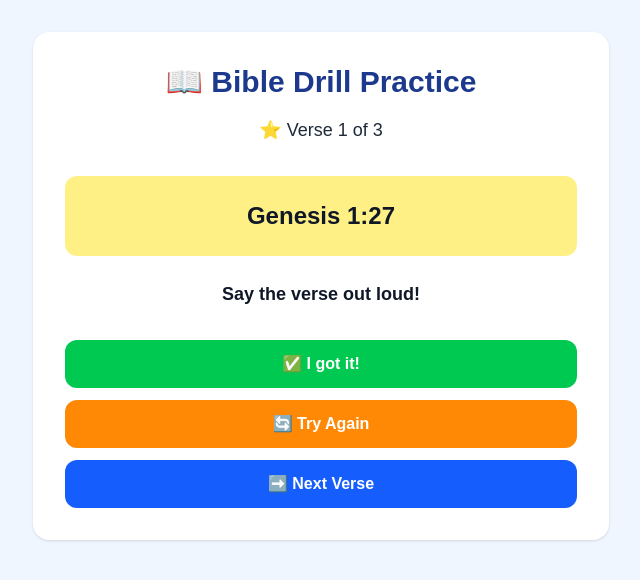
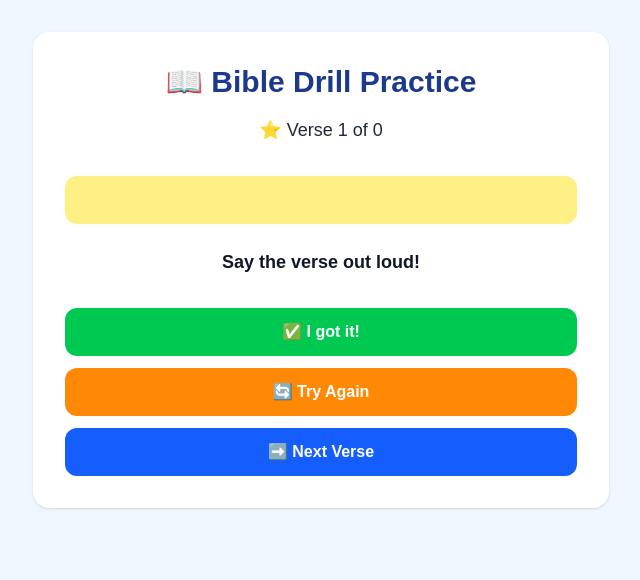
Before and after one commit to lacydodds/bible-drill-practice, a Next.js app: page /practice in a window 1280 px wide. Shown: the top 580 px of the page, without its empty margins (319-959 px from the left). Built offline with nearby package versions, Linux system fonts and the light colour scheme.

Commit message:
Connect selected verses to practice

```diff
--- a/app/practice/page.tsx
+++ b/app/practice/page.tsx
@@ -1,14 +1,22 @@
 "use client";
 
 import { useState } from "react";
+import { useSearchParams } from "next/navigation";
+import { redCycle } from "@/data/redCycle";
 
-const practiceVerses = [
-  "Genesis 1:27",
-  "Leviticus 22:31",
-  "Deuteronomy 6:5",
-];
 
 export default function PracticePage() {
+  const searchParams = useSearchParams();
+
+const selectedNumbers = searchParams
+  .get("verses")
+  ?.split(",")
+  .map(Number)
+  .filter(Boolean) ?? [];
+
+const practiceVerses = redCycle.filter((verse) =>
+  selectedNumbers.includes(verse.number)
+);
   const [currentVerse, setCurrentVerse] = useState(0);
 
   function nextVerse() {
@@ -30,7 +38,7 @@ export default function PracticePage() {
 
         <div className="mt-8 rounded-xl bg-yellow-200 p-6 text-center">
   <h2 className="text-2xl font-bold text-gray-900">
-    {practiceVerses[currentVerse]}
+    {practiceVerses[currentVerse]?.reference}
   </h2>
 </div>
 
--- a/app/verses/page.tsx
+++ b/app/verses/page.tsx
@@ -1,11 +1,12 @@
 "use client";
 
 import { useState } from "react";
+import { useRouter } from "next/navigation";
 import { redCycle } from "@/data/redCycle";
 
 export default function VersesPage() {
   const [selectedVerses, setSelectedVerses] = useState<number[]>([]);
-
+  const router = useRouter();
   function toggleVerse(number: number) {
     setSelectedVerses((current) =>
       current.includes(number)
@@ -39,6 +40,14 @@ export default function VersesPage() {
         Select All
       </button>
 
+      <button
+  onClick={() =>
+  router.push(`/practice?verses=${selectedVerses.join(",")}`)
+}
+  className="mb-6 rounded-lg bg-green-600 px-4 py-2 text-white font-bold"
+>
+  ▶️ Start Practice ({selectedVerses.length})
+</button>
       <div className="flex flex-col gap-3">
         {redCycle.map((verse) => (
           <label
```
